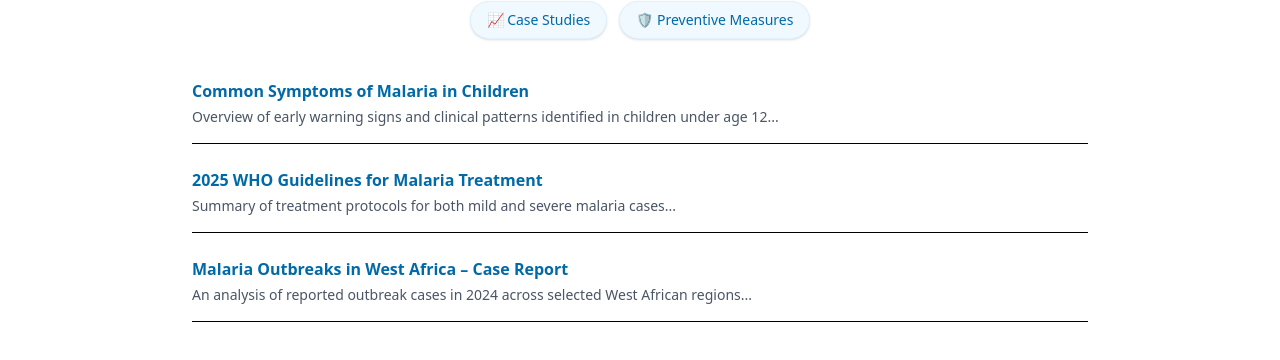
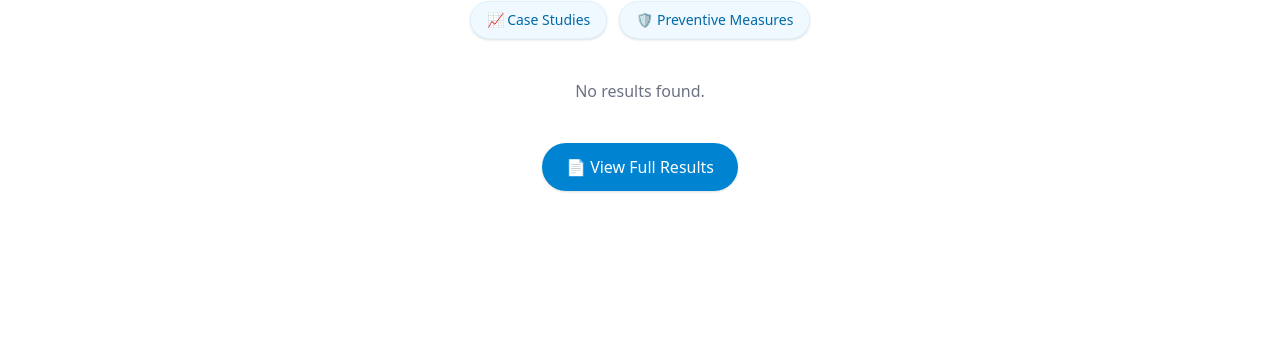
Before and after one commit to Mersy-Dev/RetrievalSystem, a Next.js app: page /en/system in a window 1280 px wide. Both pictures are taken after a click on the button "🧬 Malaria Symptoms". Shown: the part 247-607 px from the top of the page. Built offline with nearby package versions, Linux system fonts and the light colour scheme.

Commit message:
feat: Refactor ArticleDetailPage and SearchPage components; implement article filtering and enhance detail view

```diff
--- /dev/null
+++ b/app/[locale]/articles/[id]/ArticleDetailClient.tsx
@@ -0,0 +1,45 @@
+// app/[locale]/articles/[id]/ArticleDetailClient.tsx
+"use client";
+
+import { useRouter } from "next/navigation";
+import Link from "next/link";
+import type { ArticleDetailClientProps } from "@/lib/articles";
+
+export default function ArticleDetailClient({ article }: ArticleDetailClientProps) {
+  const router = useRouter();
+
+  if (!article) {
+    return (
+      <div className="max-w-3xl mx-auto p-6">
+        <h1 className="text-xl font-bold text-red-600">Document Not Found</h1>
+        <button
+          onClick={() => router.back()}
+          className="mt-4 px-4 py-2 bg-sky-600 text-white rounded hover:bg-sky-700"
+        >
+          Go Back
+        </button>
+      </div>
+    );
+  }
+
+  return (
+    <div className="max-w-3xl mx-auto p-6 bg-white shadow rounded">
+      <h1 className="text-2xl font-bold text-sky-700">{article.title}</h1>
+      <p className="text-gray-500 text-sm mt-1">
+        {article.author} • {article.date}
+      </p>
+
+      <p className="mt-4 text-gray-700">{article.description}</p>
+
+      <div className="mt-6 text-gray-800 whitespace-pre-line">
+        {article.content}
+      </div>
+
+      <div className="mt-8">
+        <Link href="/system" className="text-sky-600 hover:underline font-medium">
+          ← Back to Search
+        </Link>
+      </div>
+    </div>
+  );
+}
--- a/app/[locale]/articles/[id]/page.tsx
+++ b/app/[locale]/articles/[id]/page.tsx
@@ -1,49 +1,15 @@
-"use client";
+// app/[locale]/articles/[id]/page.tsx  (Server Component)
+import { articles } from "@/lib/articles";
+import ArticleDetailClient from "./ArticleDetailClient";
 
-import { useRouter } from "next/navigation";
-import Link from "next/link";
-import { articles } from "@/lib/articles";
-
-interface ArticleDetailPageProps {
-  params: {
-    id: string;
-  };
+export async function generateStaticParams() {
+  return articles.map((article) => ({ id: article.id }));
 }
 
-export default function ArticleDetailPage({ params }: ArticleDetailPageProps) {
-  const router = useRouter();
+export default function ArticleDetailPage({ params }: { params: { id: string } }) {
   const article = articles.find((a) => a.id === params.id);
 
-  if (!article) {
-    return (
-      <div className="max-w-3xl mx-auto p-6">
-        <h1 className="text-xl font-bold text-red-600">Document Not Found</h1>
-        <button
-          onClick={() => router.back()}
-          className="mt-4 px-4 py-2 bg-sky-600 text-white rounded hover:bg-sky-700"
-        >
-          Go Back
-        </button>
-      </div>
-    );
-  }
-
   return (
-    <div className="max-w-3xl mx-auto p-6 bg-white shadow rounded">
-      <h1 className="text-2xl font-bold text-sky-700">{article.title}</h1>
-      <p className="text-gray-500 text-sm mt-1">
-        {article.author} • {article.date}
-      </p>
-      <p className="mt-4 text-gray-700">{article.description}</p>
-      <div className="mt-6 text-gray-800 whitespace-pre-line">
-        {article.content}
-      </div>
-
-      <div className="mt-8">
-        <Link href="/system" className="text-sky-600 hover:underline font-medium">
-          ← Back to Search
-        </Link>
-      </div>
-    </div>
+    <ArticleDetailClient article={article} />
   );
 }
--- a/components/system/SearchPage.tsx
+++ b/components/system/SearchPage.tsx
@@ -1,10 +1,16 @@
 "use client";
 
 import Link from "next/link";
-import React from "react";
+import React, { useState } from "react";
 import { articles } from "@/lib/articles"; // Import shared data
 
 const SearchPage = () => {
+  const [query, setQuery] = useState("");
+
+  // Filter articles by search term
+  const filteredArticles = articles.filter((article) =>
+    article.title.toLowerCase().includes(query.toLowerCase())
+  );
 
   return (
     <div className="md:w-3/4 w-full mx-auto bg-white p-8">
@@ -22,6 +28,8 @@ const SearchPage = () => {
       <div className="relative max-w-2xl mx-auto mb-8">
         <input
           type="text"
+          value={query}
+          onChange={(e) => setQuery(e.target.value)} // ✅ update query state
           placeholder="Search for malaria symptoms, outbreaks, research papers..."
           className="w-full px-5 py-3 pl-12 text-gray-700 border border-sky-200 rounded-full shadow-md focus:outline-none focus:ring-2 focus:ring-sky-300"
         />
@@ -42,6 +50,7 @@ const SearchPage = () => {
         ].map((tag) => (
           <button
             key={tag}
+            onClick={() => setQuery(tag.replace(/^[^\s]+\s/, ""))} // ✅ Clicking a tag sets the search
             className="text-sm bg-sky-50 text-sky-700 border border-sky-100 hover:bg-sky-100 rounded-full px-4 py-2 shadow-sm transition-all"
           >
             {tag}
@@ -51,17 +60,21 @@ const SearchPage = () => {
 
       {/* Dynamic Document Results */}
       <div className="space-y-6">
-        {articles.map((article) => (
+        {filteredArticles.length > 0 ? (
+          filteredArticles.map((article) => (
             <div key={article.id} className="border-b pb-4">
               <Link
-              href={`/articles/${article.id}`} // Dynamic route
+                href={`/articles/${article.id}`} // ✅ Goes to dynamic route
                 className="text-sky-700 font-semibold text-base"
               >
                 {article.title}
               </Link>
               <p className="text-sm text-gray-600 mt-1">{article.description}</p>
             </div>
-        ))}
+          ))
+        ) : (
+          <p className="text-center text-gray-500">No results found.</p>
+        )}
       </div>
 
       {/* Footer Action */}
--- a/lib/articles.ts
+++ b/lib/articles.ts
@@ -5,6 +5,10 @@ export interface Article {
   content: string;
   date: string;
   author: string;
+}
+
+export interface ArticleDetailClientProps {
+  article?: Article;
 }
 
 export const articles: Article[] = [
```
Lines whose indentation alone changed are shown as unchanged.
